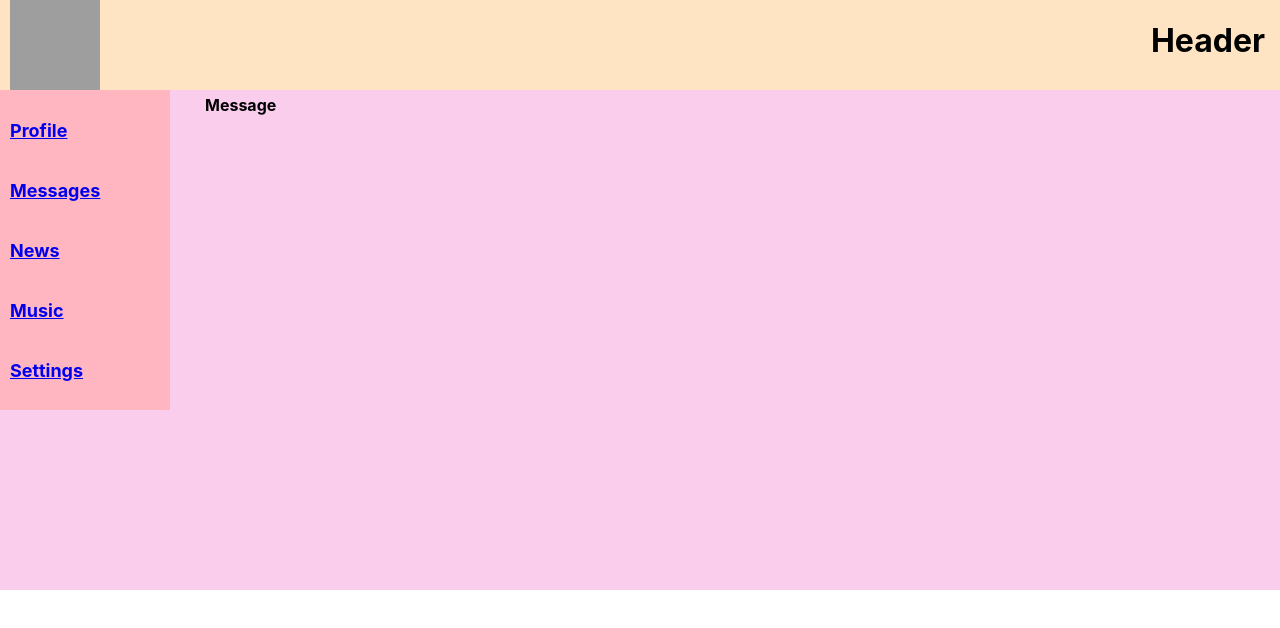
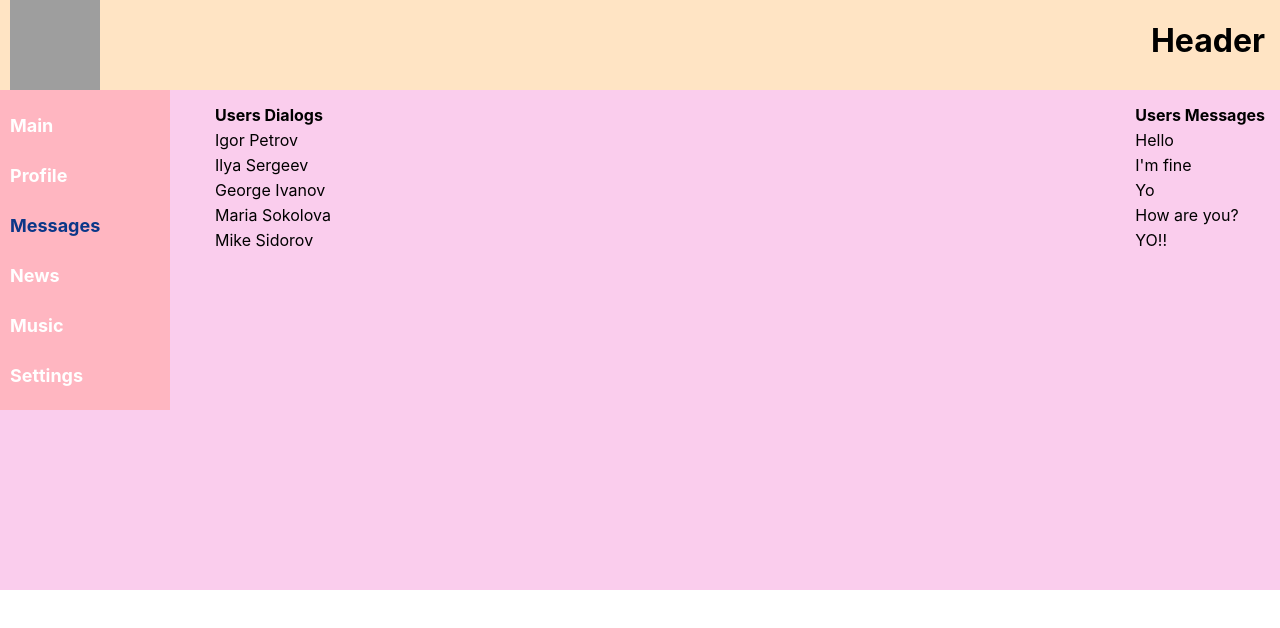
Before and after one commit to NataliaKirik/SocialNetwork, a React (Create React App) app: page /Message in a window 1280 px wide. Shown: the top 628 px of the page. Built offline with nearby package versions, Linux system fonts and the light colour scheme; grey boxes are pictures that could not be loaded.

Commit message:
Add Messages,21v

```diff
--- a/src/App.tsx
+++ b/src/App.tsx
@@ -5,15 +5,12 @@ import Main from "./Components/2main/main";
 import Navbar from "./Components/3navbar/navbar";
 import Footer from "./Components/4footer/footer";
 import styles from './App.module.css'
-import Message from "./Components/3navbar/2messages/message";
+import Messages from "./Components/3navbar/2messages/messages";
 import Profile from "./Components/3navbar/1profile/profile";
 import News from "./Components/3navbar/3news/news";
 import Music from "./Components/3navbar/4music/music";
 import Settings from "./Components/3navbar/5settings/settings";
 import { BrowserRouter, Route, Link } from "react-router-dom";
-
-
-
 
 
 function App() {
@@ -24,7 +21,7 @@ function App() {
             <Navbar/>
             <Route component={Main} path={'/Main'}/>
             <Route component={Profile} path={'/Profile'}/>
-            <Route component={Message} path={'/Message'}/>
+            <Route component={Messages} path={'/Message'}/>
             <Route component={News} path={'/News'}/>
             <Route component={Music} path={'/Music'}/>
             <Route component={Settings} path={'/Settings'}/>
--- a/src/Components/1header/header.module.css
+++ b/src/Components/1header/header.module.css
@@ -1,6 +1,6 @@
 .headerWrapper{
     background-color: bisque;
-    width: 1280px;
+    width: 100%;
     height: 90px;
     display: flex;
     justify-content: space-between;
--- a/src/Components/3navbar/2messages/message.module.css
+++ /dev/null
@@ -1,10 +0,0 @@
-.messageWrapper {
-    background-color: #facded;
-    padding-left: 200px;
-    height: 500px;
-}
-
-.titleMessage {
-    font-weight: bold;
-    padding: 5px;
-}
--- a/src/Components/3navbar/2messages/message.tsx
+++ /dev/null
@@ -1,10 +0,0 @@
-import React from "react";
-import s from './message.module.css'
-
-
-const Message = () => {
-    return (<div className={s.messageWrapper}>
-      <div className={s.titleMessage}>Message</div>
-    </div>)
-}
-export default Message
--- /dev/null
+++ b/src/Components/3navbar/2messages/message/message.tsx
@@ -0,0 +1,12 @@
+import React from "react";
+import s from './message.module.css'
+
+type MessageProps={
+    title:string
+}
+const Message=(props:MessageProps)=>{
+    return(
+        <div>{props.title}</div>
+    )
+}
+export default Message
--- /dev/null
+++ b/src/Components/3navbar/2messages/message/user.tsx
@@ -0,0 +1,12 @@
+import React from "react";
+import s from './user.module.css'
+
+type UserProps={
+    title:string
+}
+const User=(props:UserProps)=>{
+    return(
+        <div>{props.title}</div>
+    )
+}
+export default User
--- /dev/null
+++ b/src/Components/3navbar/2messages/messages.module.css
@@ -0,0 +1,26 @@
+.MessageMainWrapper {
+    background-color: #facded;
+    padding-left: 200px;
+    height: 500px;
+    display: flex;
+    justify-content: space-between;
+}
+
+/*____________________________Users___________________________________________*/
+.message_Title, .usersMessageTitle {
+    font-weight: bold;
+    margin: 5px;
+}
+
+.dialogsUsersWrapper, .messageWrapper {
+    margin: 10px;
+}
+
+.usersWrapper, .usersMessageWrapper {
+}
+
+.user,.message {
+    margin:5px;
+}
+
+/*__________________________________Messages___________________________________*/
--- /dev/null
+++ b/src/Components/3navbar/2messages/messages.tsx
@@ -0,0 +1,36 @@
+import React from "react";
+import s from './messages.module.css'
+import {BrowserRouter} from "react-router-dom";
+import User from "./message/user";
+import Message from "./message/message";
+
+
+const Messages = () => {
+    return (
+        <BrowserRouter>
+            <div className={s.MessageMainWrapper}>
+                <div className={s.dialogsUsersWrapper}>
+                    <div className={s.message_Title}>Users Dialogs</div>
+                    <div className={s.usersWrapper}>
+                        <div className={s.user}><User title={'Igor Petrov'}/></div>
+                        <div className={s.user}><User title={'Ilya Sergeev'}/></div>
+                        <div className={s.user}><User title={'George Ivanov'}/></div>
+                        <div className={s.user}><User title={'Maria Sokolova'}/></div>
+                        <div className={s.user}><User title={'Mike Sidorov'}/></div>
+                    </div>
+                </div>
+                <div className={s.messageWrapper}>
+                    <div className={s.usersMessageTitle}>Users Messages</div>
+                    <div className={s.usersMessageWrapper}>
+                        <div className={s.message}><Message title={'Hello'}/></div>
+                        <div className={s.message}><Message title={'I\'m fine'}/></div>
+                        <div className={s.message}><Message title={'Yo'}/></div>
+                        <div className={s.message}><Message title={'How are you?'}/></div>
+                        <div className={s.message}><Message title={'YO!!'}/></div>
+                    </div>
+                </div>
+            </div>
+        </BrowserRouter>)
+
+}
+export default Messages
--- a/src/Components/3navbar/navbar.module.css
+++ b/src/Components/3navbar/navbar.module.css
@@ -11,3 +11,10 @@
     justify-content: space-around;
     position: fixed;
 }
+.navBarWrapper a{
+    color: white;
+    text-decoration: none;
+}
+.navBarWrapper a.activeLink{
+    color: #0b3788;
+}
--- a/src/Components/3navbar/navbar.tsx
+++ b/src/Components/3navbar/navbar.tsx
@@ -1,15 +1,17 @@
 import React from "react";
 import s from './navbar.module.css'
+import {NavLink} from "react-router-dom";
 
 
 const Navbar = () => {
     return (
         <div className={s.navBarWrapper}>
-            <div><a href={'/Main'}>Profile</a></div>
-            <div><a href={'/Message'}>Messages</a></div>
-            <div><a href={'/News'}>News</a></div>
-            <div><a href={'/Music'}>Music</a></div>
-            <div><a href={'/Settings'}>Settings</a></div>
+            <div><NavLink to={'/Main'} activeClassName={s.activeLink}>Main</NavLink></div>
+            <div><NavLink to={'/Profile'} activeClassName={s.activeLink}>Profile</NavLink></div>
+            <div><NavLink to={'/Message'} activeClassName={s.activeLink}>Messages</NavLink></div>
+            <div><NavLink to={'/News'} activeClassName={s.activeLink}>News</NavLink></div>
+            <div><NavLink to={'/Music'} activeClassName={s.activeLink}>Music</NavLink></div>
+            <div><NavLink to={'/Settings'} activeClassName={s.activeLink}>Settings</NavLink></div>
         </div>)
 }
 export default Navbar
```
Also changed, not shown: src/Components/3navbar/2messages/message/message.module.css (added), src/Components/3navbar/2messages/message/user.module.css (added).
